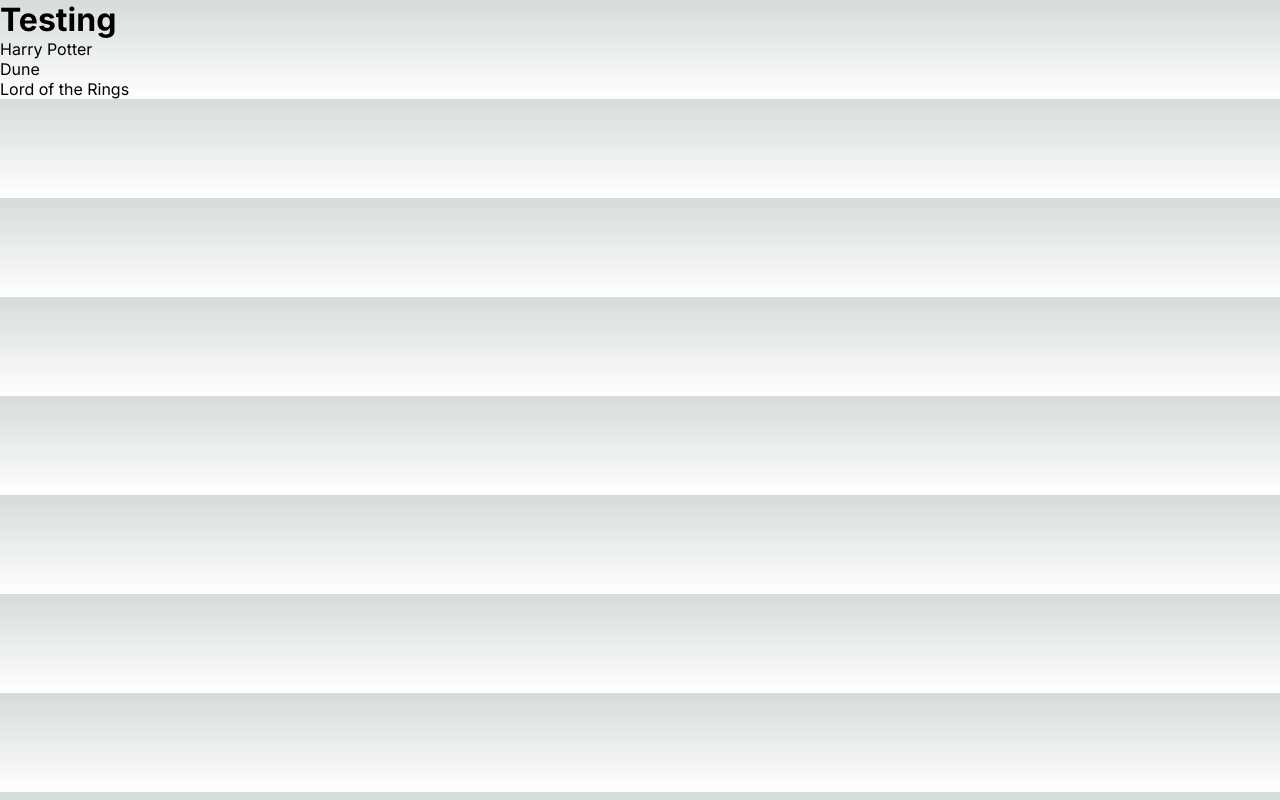
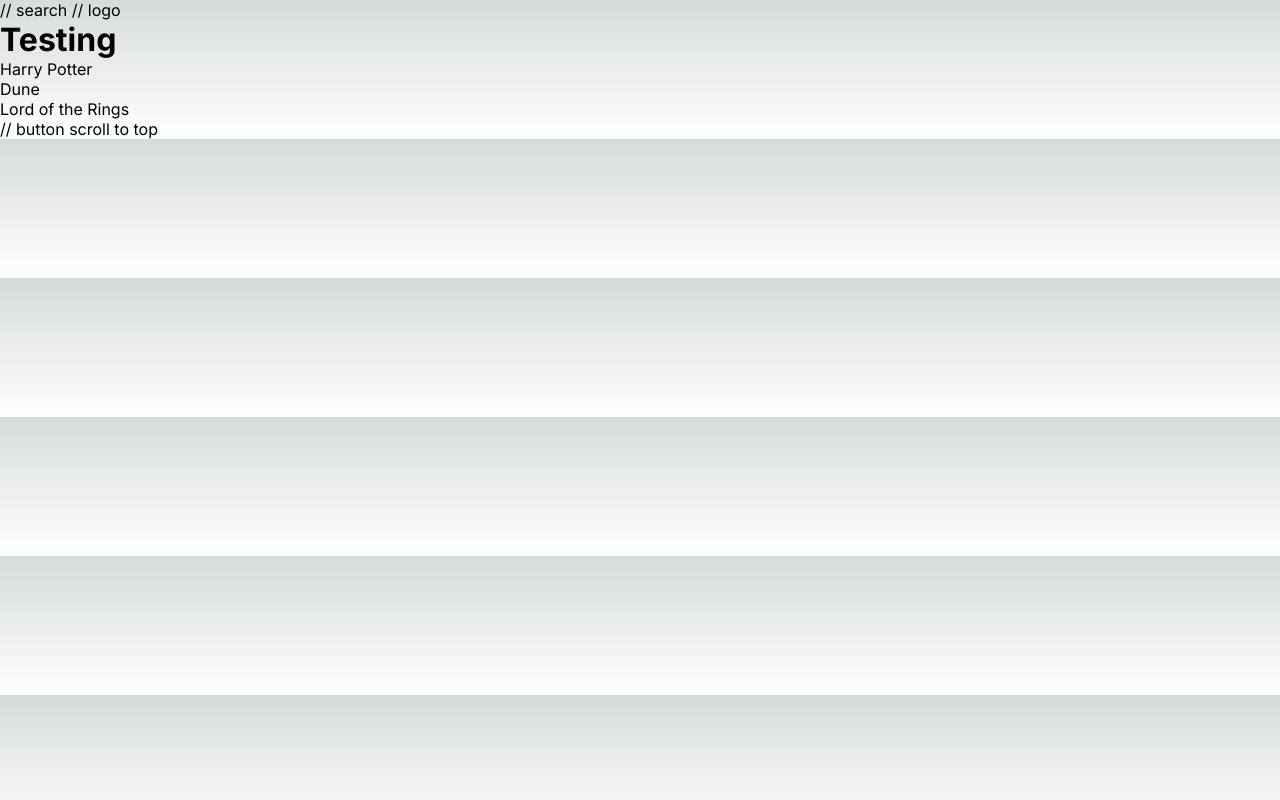
Before and after one commit to Smooen/azubi_lib, a Next.js app: page / in a window 1280 px wide. Built offline with nearby package versions, Linux system fonts and the light colour scheme.

Commit message:
add booklist component

```diff
--- a/src/app/details/page.tsx
+++ b/src/app/details/page.tsx
@@ -1,5 +1,7 @@
+import BookDetails from "./details.tsx";
+
 export default function Details() {
   return (
-    <h1>Details innit</h1>
+    <BookDetails />
   );
 }
--- a/src/app/list/book.tsx
+++ b/src/app/list/book.tsx
@@ -1,6 +1,8 @@
 
 export default function Book({title}) {
 	return (
+		// img
 		<p>{title}</p>
+		// availability
 	)
 }
--- /dev/null
+++ b/src/app/list/booklist.tsx
@@ -0,0 +1,11 @@
+import Book from "./book.tsx"
+
+export default function BookList({books}) {
+	return (
+		<div>
+			{books.map((title) => (
+				<Book title={title} />
+			))}
+		</div>
+	)
+}
--- a/src/app/page.tsx
+++ b/src/app/page.tsx
@@ -1,17 +1,22 @@
 import Image from "next/image";
 import styles from "./page.module.css";
-import Book from "./list/book.tsx"
+import BookList from "./list/booklist.tsx"
 // default page -> will probably be login or dashboard later on
 
 export default function Home() {
+  // books from database
   let books = ['Harry Potter', 'Dune', 'Lord of the Rings'];
 
   return (
     <div>
+      // search
+      // logo
+
       <h1>Testing</h1>
-      {books.map((title) => (
-        <Book title={title} />
-      ))}
+      <BookList books={books}/>
+
+
+      // button scroll to top
     </div>
   );
 }
```
Also changed, not shown: src/app/details/details.tsx (added, +9 -0 lines), 1 other file (tests, documents, lock files or other folders).
